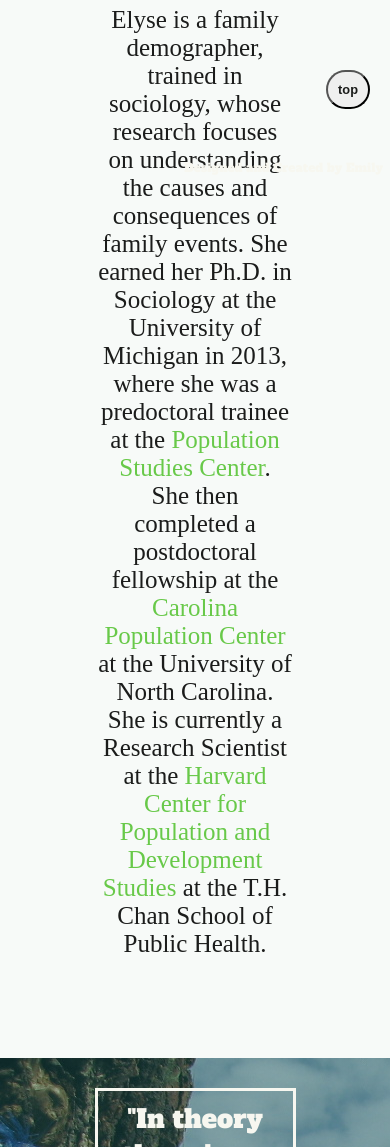
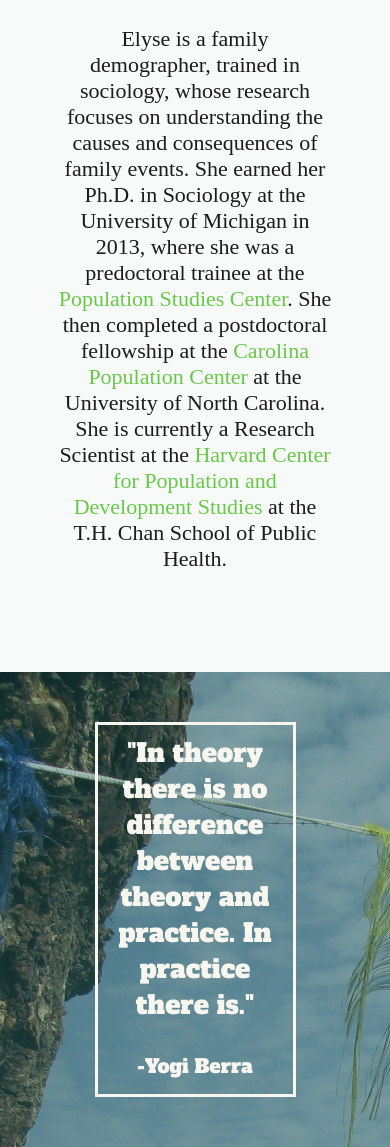
Before and after one commit to emilyjennings/elyse-portfolio, a React (Create React App) app: page / in a window 390 px wide. Shown: the part 665-1812 px from the top of the page. Built offline with nearby package versions, Linux system fonts and the light colour scheme.

Commit message:
styling:

```diff
--- a/src/App.css
+++ b/src/App.css
@@ -13,7 +13,7 @@
 }
 
 a:hover {
-  color: #008274
+  color: #f7faf8;
 }
 
 /* Header */
@@ -51,7 +51,7 @@
   opacity: .5;
 }
 
- .navlinks {
+.navlinks {
   display: inline-block;
   overflow: hidden;
   position: fixed;
@@ -194,13 +194,15 @@
 .emily {
   position: fixed;
   bottom: 3px;
-  right: 7px
+  right: 7px;
+  color: #f7faf8;
+  opacity: 0
 }
 
 .emily a {
-  color: #f7f7f0;
+  color: #f7faf8;
   font-family: 'Alfa Slab One', serif;
-  font-size: 12px
+  font-size: 12px;
 }
 
 .bio_content, .research-text {
@@ -245,7 +247,7 @@
 }
 
 .researchpage a {
-  color: #008274
+  color: #f7faf8;
 }
 
 .researchpage a:hover {
@@ -256,7 +258,7 @@
   background-color: #008274;
 }
 
-.footer-img, .footer-img-mountain, .footer-img-village {
+.footer-img {
   width: 100%;
   height: 450px;
   margin: 0 auto;
@@ -264,14 +266,6 @@
   background-image: linear-gradient(rgba(28, 95, 94, 0.4), rgba(28, 95, 94, 0.4)), url("../src/components/img/attachments/Nepal 2009 638.JPG");
   padding-top: 30px;
   background-position: 0%;
-}
-
-.footer-img-mountain {
-  background-image: linear-gradient(rgba(28, 95, 94, 0.4), rgba(28, 95, 94, 0.4)), url("../src/components/img/attachments/mountain.JPG");
-}
-
-.footer-img-village {
-  background-image: linear-gradient(rgba(28, 95, 94, 0.4), rgba(28, 95, 94, 0.4)), url("../src/components/img/attachments/Nepal 2009 639.JPG");
 }
 
 .space {
@@ -298,7 +292,7 @@
   }
 
   .mobile-navlinks a, .mobile-navlinks a:visited {
-    color: black;
+    color: #008274;
     text-decoration: none;
     padding: 5px;
     text-align: center;
@@ -313,13 +307,13 @@
     right: 0;
     border-radius: 5px 5px 5px 5px;
     margin: 20px;
-    border: 1px solid #f7f7f0;
+    border: 1px solid #f7faf8;
     line-height: 2.5em;
     font-family: monospace;
     font-size: 20px;
     padding: 1px 13px;
     display: block;
-    background-color: #f7f7f0;
+    background: #f7faf8;
     z-index: 100;
   }
 
@@ -327,12 +321,16 @@
     color: #89BA16
   }
 
-  .cross {
-    position: absolute;
+  .cross, .cross a {
+    position: fixed;
     top: 0;
     right: 0;
     margin: 20px;
-    color: #89BA16
+    color: #008274;
+    display: block;
+    opacity: 1;
+    z-index: 1;
+
   }
 
   .gallerylink, .homelink, .biolink, .contactlink, .researchlink {
@@ -363,4 +361,10 @@
     margin: auto;
   }
 
+  .bio_content, .research-text {
+    font-size: 22px;
+    width: 70%;
+    margin: 15%
+  }
+
 }
--- a/src/App.js
+++ b/src/App.js
@@ -11,10 +11,10 @@
 
 import { library } from '@fortawesome/fontawesome-svg-core'
 import { FontAwesomeIcon } from '@fortawesome/react-fontawesome'
-import { faLinkedin } from '@fortawesome/free-brands-svg-icons'
-import { faGlobeAsia, faTimes } from '@fortawesome/free-solid-svg-icons'
+// import { faLinkedin } from '@fortawesome/free-brands-svg-icons'
+import { faChevronUp, faTimes } from '@fortawesome/free-solid-svg-icons'
 
-library.add(faLinkedin, faTimes)
+library.add(faChevronUp, faTimes)
 
 class App extends Component {
 
@@ -26,21 +26,9 @@
     })
   }
 
-  emily = () => {
-    var scrollTop = $(window).scrollTop()
-    if (scrollTop > 80) {
-      $('.emily').animate({
-        opacity: '1',
-      }, 1000)
-    };
-
-  }
-
-
   componentDidMount(){
     {this.changeHeader()}
   }
-
 
 
   render() {
@@ -53,10 +41,9 @@
           <Route exact path="/contact" component={Contact} />
           <Route exact path="/research" component={Research} />
 
-          <div className="emily"><a href="https://www.this-is-emily.com">Designed and Created by Emily</a></div>
-
         </div>
       </BrowserRouter>
+
     );
   }
 
--- a/src/components/Contact.js
+++ b/src/components/Contact.js
@@ -2,6 +2,8 @@
 import $ from 'jquery'
 
 import Footer from '../containers/Footer'
+
+import village from './img/attachments/village.JPG'
 
 const encode = (data) => {
   return Object.keys(data)
@@ -30,6 +32,10 @@
       'color': '#008274',
       'padding': '0 5px'
     })
+    $('.footer-img').css(
+      'background-image', 'linear-gradient(rgba(28, 95, 94, 0.4), rgba(28, 95, 94, 0.4)), url(' + village + ')'
+    )
+
   }
 
   changeFooter = () => {
@@ -39,7 +45,7 @@
 
   parallaxFooter = () => {
     $(window).scroll(function(){
-      $(".footer-img-village").css("background-position", "0% "  + (($(window).scrollTop() / 13)) + "%");
+      $(".footer-img").css("background-position", "0% "  + (($(window).scrollTop() / 13)) + "%");
     });
   }
 
@@ -98,12 +104,7 @@
 
         <div className="space"></div>
 
-        <div className="footer-img-village">
-          <div className="quote-box">
-            <div className="quote"></div>
-            <div className="author"></div>
-          </div>
-        </div>
+        <Footer />
 
 
       </div>
--- a/src/containers/Footer.js
+++ b/src/containers/Footer.js
@@ -4,11 +4,25 @@
 export default class Footer extends Component {
 
 //cool scroll effect for the images
-  parallaxBackground = () => {
-    $(window).scroll(function(){
-      $(".footer-img").css("background-position", "50% "  + (($(window).scrollTop() / 20)) + "%");
-    });
+  // parallaxBackground = () => {
+  //   $(window).scroll(function(){
+  //     $(".footer-img").css("background-position", "50% "  + (($(window).scrollTop() / 20)) + "%");
+  //   });
+  // }
+
+  emily = () => {
+    var scrollTop = $(window).scrollTop()
+    if (scrollTop > 10) {
+      $('.emily').animate({
+        'opacity': '1'
+      }, 2000)
+    };
   }
+
+  componentDidMount = () => {
+    {this.emily()}
+  }
+
 
 render() {
   return (
@@ -17,6 +31,7 @@
         <div className="quote"></div>
         <div className="author"></div>
       </div>
+      <div className="emily"><a href="https://www.this-is-emily.com">Designed and Created by Emily</a></div>
     </div>
 
   );
--- a/src/containers/Header.js
+++ b/src/containers/Header.js
@@ -53,10 +53,6 @@
           <Nav />
           <div className="navtitle"></div>
 
-          <button className="top">
-            top
-          </button>
-
         </div>
     );
   }
--- a/src/containers/Home.js
+++ b/src/containers/Home.js
@@ -1,8 +1,8 @@
 import React, { Component } from 'react';
 import $ from 'jquery'
 
-import Fade from 'react-reveal/Fade';
-import { FontAwesomeIcon } from '@fortawesome/react-fontawesome'
+// import Fade from 'react-reveal/Fade';
+// import { FontAwesomeIcon } from '@fortawesome/react-fontawesome'
 
 import Header from './Header'
 import Footer from './Footer'
@@ -29,7 +29,9 @@
 changeFooter = () => {
   $('.quote').text('"In theory there is no difference between theory and practice. In practice there is."')
   $('.author').text('-Yogi Berra')
-  // $('.footer-img').css({'background-image': mountain})
+  $('.footer-img').css(
+    'background-image', 'linear-gradient(rgba(28, 95, 94, 0.4), rgba(28, 95, 94, 0.4)), url(' + mountain + ')'
+  )
 }
 
 //cool scroll effect for the images
@@ -41,7 +43,7 @@
 
 parallaxFooter = () => {
   $(window).scroll(function(){
-    $(".footer-img-mountain").css("background-position", "0% "  + (($(window).scrollTop() / 50)) + "%");
+    $(".footer-img").css("background-position", "0% "  + (($(window).scrollTop() / 50)) + "%");
   });
 }
 
@@ -75,21 +77,14 @@
     <div className="">
       <div className="profile-container">
         <div className="profile-img"></div>
-        <Fade up>
-          <div className="bio_content">
-            Elyse is a family demographer, trained in sociology, whose research focuses on understanding the causes and consequences of family events.
-            She earned her Ph.D. in Sociology at the University of Michigan in 2013, where she was a predoctoral trainee at the <a href="https://www.psc.isr.umich.edu/">Population Studies Center</a>. She then completed a postdoctoral fellowship at the <a href="https://www.cpc.unc.edu/">Carolina Population Center</a> at the University of North Carolina.
-            She is currently a Research Scientist at the <a href="https://www.hsph.harvard.edu/population-development/">Harvard Center for Population and Development Studies</a> at the T.H. Chan School of Public Health.
-          </div>
-        </Fade>
+        <div className="bio_content">
+          Elyse is a family demographer, trained in sociology, whose research focuses on understanding the causes and consequences of family events.
+          She earned her Ph.D. in Sociology at the University of Michigan in 2013, where she was a predoctoral trainee at the <a href="https://www.psc.isr.umich.edu/">Population Studies Center</a>. She then completed a postdoctoral fellowship at the <a href="https://www.cpc.unc.edu/">Carolina Population Center</a> at the University of North Carolina.
+          She is currently a Research Scientist at the <a href="https://www.hsph.harvard.edu/population-development/">Harvard Center for Population and Development Studies</a> at the T.H. Chan School of Public Health.
+        </div>
       </div>
 
-      <div className="footer-img-mountain">
-        <div className="quote-box">
-          <div className="quote"></div>
-          <div className="author"></div>
-        </div>
-      </div>
+      <Footer />
 
     </div>
   );
```
Also changed, not shown: src/components/img/attachments/Nepal 2009 639.JPG (deleted).
